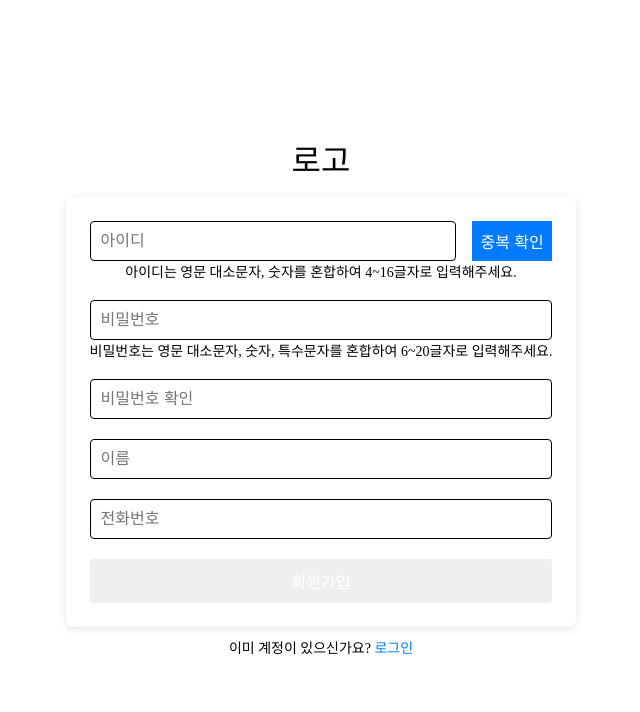
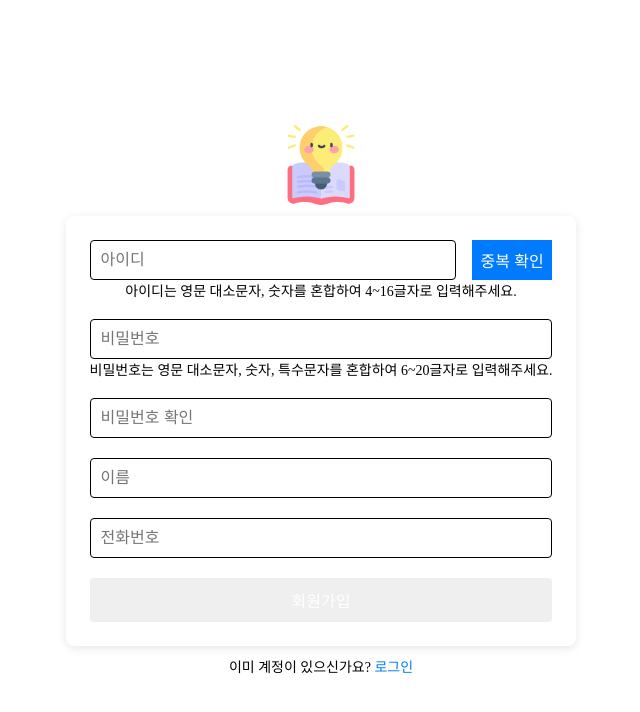
Before and after one commit to seun9yeon/mirror-repository, a React (Vite) app in the folder frontend/: page /signup in a window 1280 px wide. Shown: the top 712 px of the page, without its empty margins (319-959 px from the left). Built offline with nearby package versions, Linux system fonts and the light colour scheme; no server answers; a web font is replaced by a local one.

Commit message:
[BK-112] [style] 로그인, 회원가입 페이지 로고 추가

```diff
--- a/frontend/src/pages/Login.jsx
+++ b/frontend/src/pages/Login.jsx
@@ -2,9 +2,10 @@ import { useState } from 'react';
 import { Link, useNavigate } from 'react-router-dom';
 import authApi from '../api/authApi';
 import styles from '../styles/Login.module.css';
-import { jwtDecode } from 'jwt-decode'
-import { useDispatch } from "react-redux";
-import { login } from "../store/slices/authSlice";
+import { jwtDecode } from 'jwt-decode';
+import { useDispatch } from 'react-redux';
+import { login } from '../store/slices/authSlice';
+import logo from '../../public/book.png';
 
 export default function Login() {
   const dispatch = useDispatch();
@@ -47,12 +48,10 @@ export default function Login() {
       if (response.error) {
         setErrors((prev) => ({ ...prev, login: true }));
       } else {
-        const payload = jwtDecode(response.data.accessToken)
+        const payload = jwtDecode(response.data.accessToken);
         dispatch(login(payload.sub));
 
-
         navigate('/');
-
       }
     } catch (error) {
       console.error('로그인 실패:', error);
@@ -63,7 +62,7 @@ export default function Login() {
   return (
     <div className={styles.container}>
       <Link to="/">
-        <h1>로고</h1>
+        <img src={logo} alt="" className={styles.logo} />
       </Link>
 
       <form onSubmit={handleSubmit} className={styles.formWrapper}>
--- a/frontend/src/pages/Signup.jsx
+++ b/frontend/src/pages/Signup.jsx
@@ -2,6 +2,7 @@ import { useState, useEffect } from 'react';
 import authApi from '../api/authApi';
 import { useNavigate, Link } from 'react-router-dom';
 import styles from '../styles/Signup.module.css';
+import logo from '../../public/book.png';
 
 export default function Signup() {
   const navigate = useNavigate();
@@ -48,7 +49,7 @@ export default function Signup() {
       setIsUsed(data.used);
       alert('사용 가능한 아이디입니다.');
       setIsChecked(!data.used);
-    } catch (e){
+    } catch (e) {
       console.error('입력값을 확인해주세요', e);
       setIsUsed(true);
     }
@@ -143,7 +144,7 @@ export default function Signup() {
   return (
     <div className={styles.signupContainer}>
       <Link to="/">
-        <h1>로고</h1>
+        <img src={logo} alt="" className={styles.logo} />
       </Link>
 
       <form onSubmit={handleSubmit} className={styles.formWrapper}>
--- a/frontend/src/styles/Header.module.css
+++ b/frontend/src/styles/Header.module.css
@@ -8,7 +8,7 @@
   box-sizing: border-box;
   height: 12vh;
   max-height: 70px;
-  font-family: "Nanum Gothic Coding", monospace;
+  font-family: 'Nanum Gothic Coding', monospace;
 }
 
 .headerRight {
@@ -63,7 +63,7 @@
   position: absolute;
   display: flex;
   flex-direction: column;
-  border: 0.0625rem solid;
+  border: 0.0625rem solid lightgray;
   background-color: #f8f9fa;
   z-index: 1000;
   min-width: 9.375rem;
--- a/frontend/src/styles/Signup.module.css
+++ b/frontend/src/styles/Signup.module.css
@@ -1,5 +1,4 @@
 @import '../styles/common.css'; /* 공통 스타일 import */
-
 
 /* 공통 스타일 정의 */
 .signupContainer {
@@ -104,3 +103,9 @@ h1 {
   cursor: pointer;
   font-size: 1rem;
 }
+
+.logo {
+  height: 80px;
+  width: 80px;
+  margin-bottom: 10%;
+}
--- a/frontend/src/styles/common.css
+++ b/frontend/src/styles/common.css
@@ -83,3 +83,9 @@ input[type='password'].error,
 input[type='tel'].error {
   border-color: red; /* 에러 시 테두리 */
 }
+
+.logo {
+  height: 80px;
+  width: 80px;
+  margin-bottom: 10%;
+}
```
